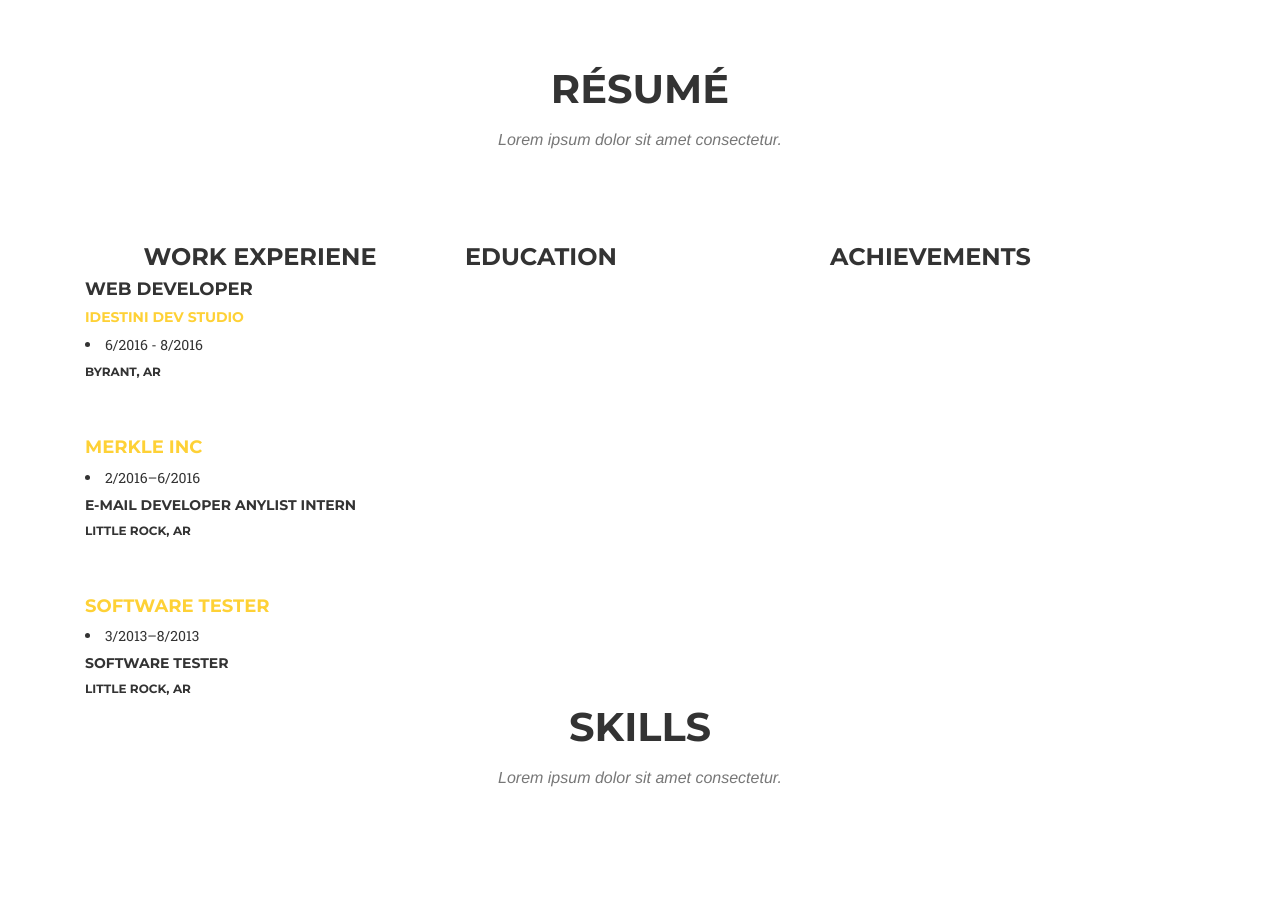
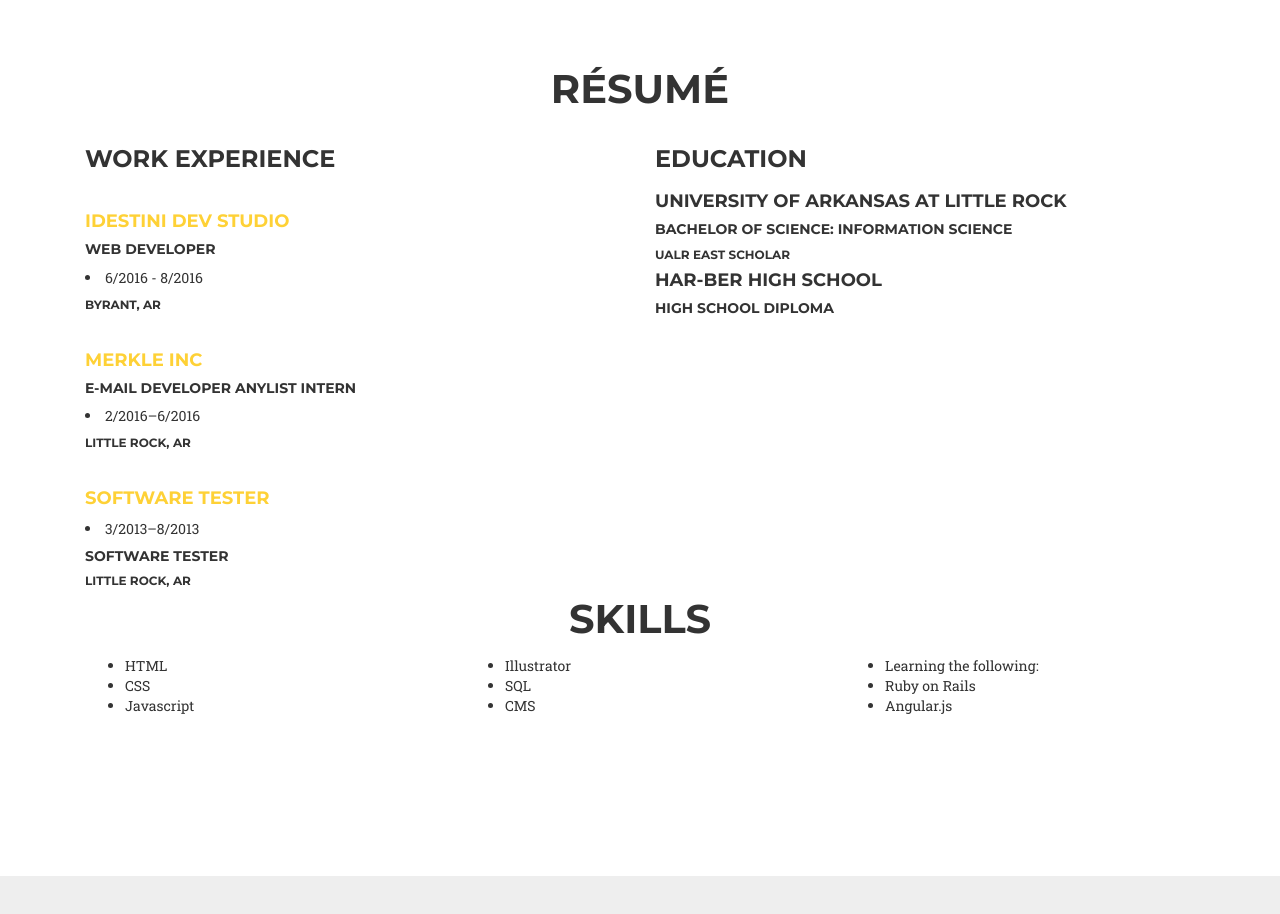
Before and after one commit to HannahJinSunLee/Hannah-s-World, a plain HTML site: page _site/index.html in a window 1280 px wide. Shown: the part 3400-4314 px from the top of the page. Drawn offline with nearby package versions, Linux system fonts and the light colour scheme; files whose address does not match are found by name; a web font is replaced by a local one.

Commit message:
Added more stuff

```diff
--- a/_site/index.html
+++ b/_site/index.html
@@ -238,36 +238,60 @@
             <div class="row">
                 <div class="col-lg-12 text-center">
                     <h2 class="section-heading">RÉSUMÉ</h2>
-                    <h3 class="section-subheading text-muted">Lorem ipsum dolor sit amet consectetur.</h3>
                 </div>
             </div>
-            <div class="col-md-4 col-sm-6 portfolio-item">
-              <h3 class="section-heading text-center">Work Experiene</h3>
-              <h4 class="section-subheading">Web Developer</h4>
-              <h5><a href="http://idestini.com/">Idestini Dev Studio </a></h5>
+            <div class="col-md-6 portfolio-item">
+              <h3 class="section-heading">Work Experience</h3><br>
+                <h4 class="section-subheading"><a href="http://idestini.com/">Idestini Dev Studio </a></h4>
+                  <h5>Web Developer</h5>
                     <li>6/2016 - 8/2016</li>
-              <h6>Byrant, AR</h6><br><br>
+                      <h6>Byrant, AR</h6><br>
 
                 <h4 class="section-subheading"><a href="https://www.merkleinc.com/">Merkle Inc</a></h4>
+                  <h5>E-mail Developer Anylist Intern</h5>
                     <li>2/2016–6/2016</li>
-              <h5>E-mail Developer Anylist Intern</h5>
-              <h6>Little Rock, Ar</h6><br><br>
+                      <h6>Little Rock, Ar</h6><br>
 
-              <h4 class="section-subheading"><a href="https://www.merkleinc.com/">Software Tester</a></h4>
+                <h4 class="section-subheading"><a href="http://thesmartdesigner.com/">Software Tester</a></h4>
                   <li>3/2013–8/2013</li>
                     <h5>Software Tester</h5>
                       <h6>Little Rock, Ar</h6>
+            </div>
 
+            <div class="col-md-6 portfolio-item">
+              <h3>Education<h3>
+                <h4 class="section-subheading">University of Arkansas at Little Rock</h4>
+                    <h5>Bachelor of Science: Information Science</h5>
+                    <h6>UALR EAST Scholar</h6>
+                <h4 class="section-subheading">Har-Ber High School</h4>
+                    <h5>High School Diploma</h5>
             </div>
-            <div class="col-md-4 col-sm-6 portfolio-item">
-              <h3>Education<h3>
-            </div>
-            <div class"col-md-4 col-sm-6 portfolio-item">
-              <h3>Achievements<h3>
-            </div>
+
         <div class="col-lg-12 text-center">
             <h2 class="section-heading">Skills</h2>
-            <h3 class="section-subheading text-muted">Lorem ipsum dolor sit amet consectetur.</h3>
+        </div>
+        <div class="col-md-4">
+          <ul>
+            <li>HTML</li>
+            <li>CSS</li>
+            <li>Javascript</li>
+          </ul>
+        </div>
+        <div class="col-md-4">
+          <ul>
+            <li>Illustrator</li>
+            <li>SQL</li>
+            <li>CMS</li>
+          </ul>
+        </div>
+        <div class="col-md-4">
+          <ul>
+            <li>Learning the following:</li>
+            <li>Ruby on Rails</li>
+            <li>Angular.js</li>
+          </ul>
+        </div>
+
         </div>
     </section>
 
```
Also changed, not shown: index.html (+40 -16 lines). Lines whose indentation alone changed are shown as unchanged.
